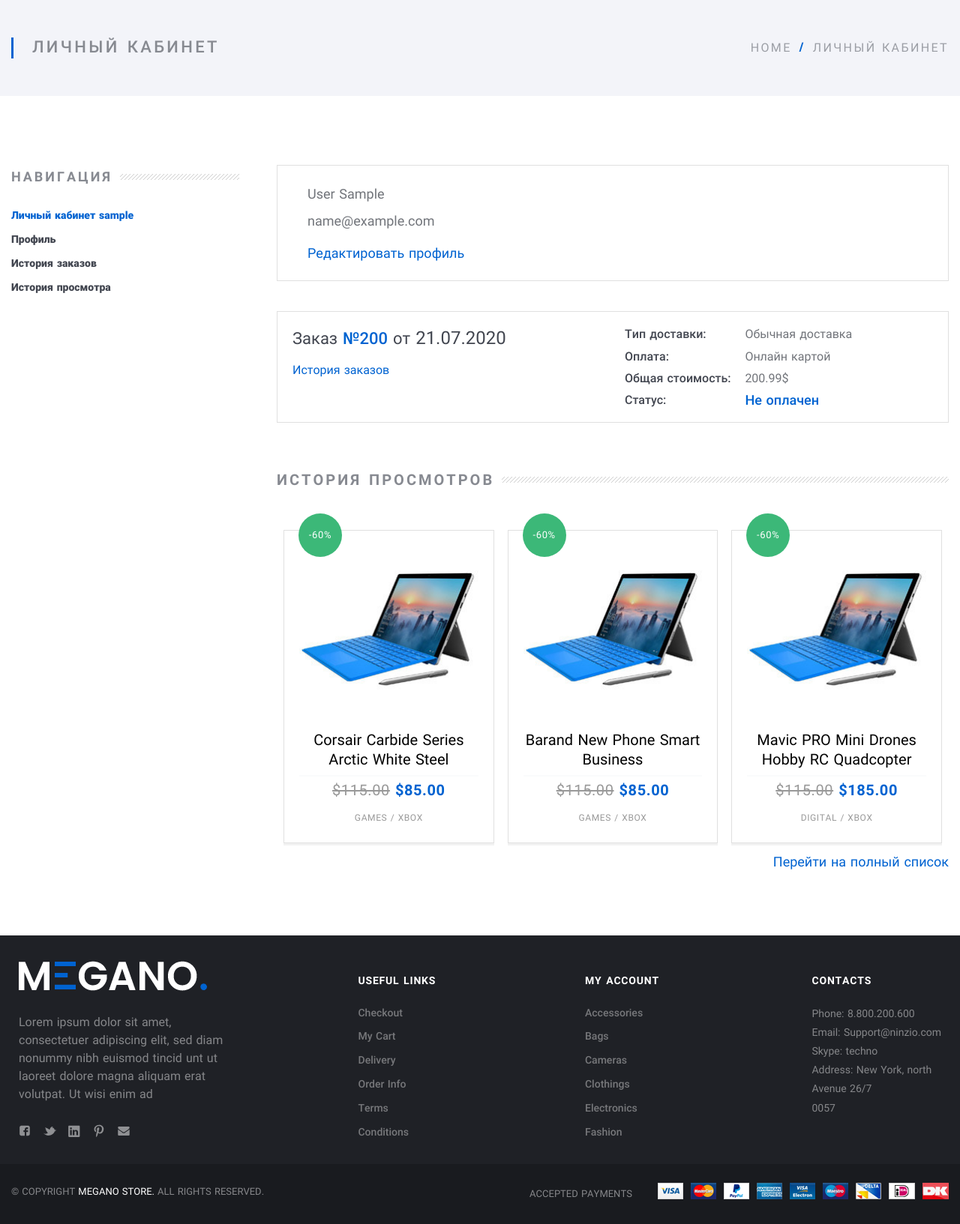
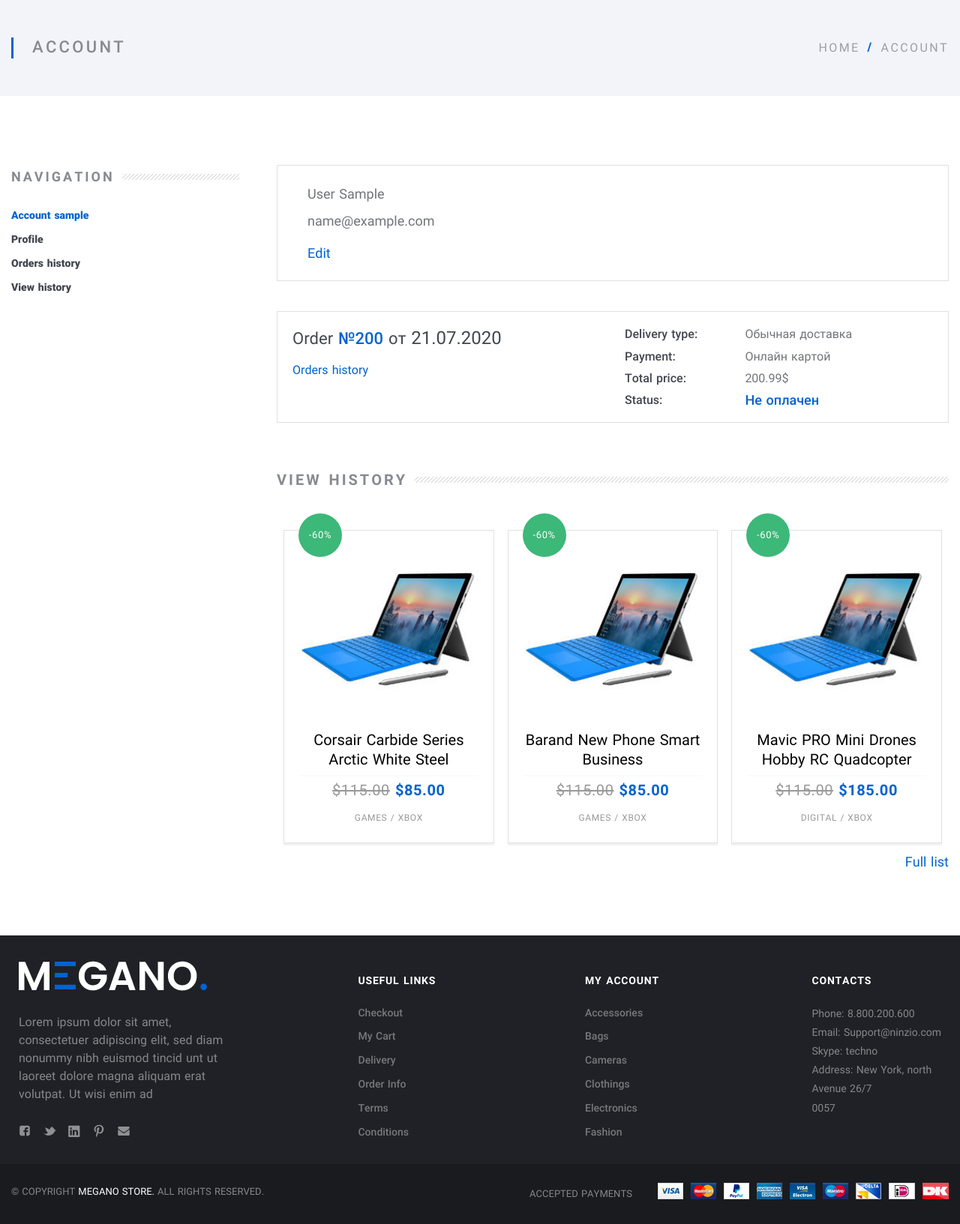
Before and after one commit to VovkaST/marketplace, a Django app: page /account/ in a window 1280 px wide. Shown: the part 260-1893 px from the top of the page at 75% size. Run offline with Django 3.2, Linux system fonts and the light colour scheme; the visitor is signed in with stand-in values (Sample User, id 1).

Commit message:
Additional features for Account

```diff
--- a/marketplace/profiles/views.py
+++ b/marketplace/profiles/views.py
@@ -1,13 +1,14 @@
-from django.contrib.auth import authenticate, login
+from django.contrib.auth.mixins import LoginRequiredMixin
 from django.contrib.auth.views import LoginView
 from django.urls import reverse_lazy
 from django.views import generic
 
 from profiles.forms import ChangeInfoForm, RegisterForm
 from profiles.models import Profile
+from services.auth import registration
 
 
-class AccountView(generic.DetailView):
+class AccountView(LoginRequiredMixin, generic.DetailView):
     model = Profile
     template_name = "profiles/account.html"
     context_object_name = "account"
@@ -16,7 +17,7 @@
         return self.request.user
 
 
-class UpdateProfile(generic.UpdateView):
+class UpdateProfile(LoginRequiredMixin, generic.UpdateView):
     form_class = ChangeInfoForm
     template_name = "profiles/profile.html"
     context_object_name = "profile"
@@ -43,14 +44,5 @@
     form_class = RegisterForm
 
     def form_valid(self, form):
-        Profile.objects.create(**{
-            'user': form.save(),
-            'phone_number': form.cleaned_data.get("phone"),
-            'avatar': form.cleaned_data.get("avatar"),
-            'patronymic': form.cleaned_data.get("patronymic"),
-        })
-        username = form.cleaned_data.get("username")
-        password = form.cleaned_data.get("password1")
-        user = authenticate(username=username, password=password)
-        login(self.request, user)
+        registration(request=self.request, registration_form=self.get_form())
         return super().form_valid(form=form)
--- /dev/null
+++ b/marketplace/services/templatetags/tags.py
@@ -0,0 +1,16 @@
+from django import template
+from django.template.defaultfilters import stringfilter
+from django.urls import reverse
+
+register = template.Library()
+
+
+@register.filter(name='if_current_url')
+@stringfilter
+def if_current_url(current_url: str, expected_url_name: str) -> bool:
+    """Тэг для сравнения текущего url c ожидаемым.
+    :param current_url: текущий url.
+    :param expected_url_name: имя ожидаемого url.
+    :return: Результат сравнения.
+    """
+    return current_url == reverse(expected_url_name)
--- a/marketplace/templates/profiles/account.html
+++ b/marketplace/templates/profiles/account.html
@@ -1,18 +1,17 @@
 {% extends 'base.html' %}
-{% load static %}
-{% load i18n %}
+{% load static i18n %}
 
 {% block content %}
   <div class="Middle Middle_top">
     <div class="Middle-top">
       <div class="wrap">
         <div class="Middle-header">
-          <h1 class="Middle-title">Личный кабинет
+          <h1 class="Middle-title">{% trans 'Account' %}
           </h1>
           <ul class="breadcrumbs Middle-breadcrumbs">
-            <li class="breadcrumbs-item"><a href="index.html">home</a>
+            <li class="breadcrumbs-item"><a href="index.html">{% trans 'Home' %}</a>
             </li>
-            <li class="breadcrumbs-item breadcrumbs-item_current"><span>Личный кабинет</span>
+            <li class="breadcrumbs-item breadcrumbs-item_current"><span>{% trans 'Account' %}</span>
             </li>
           </ul>
         </div>
@@ -20,28 +19,9 @@
     </div>
     <div class="Section Section_column Section_columnLeft">
       <div class="wrap">
-        <div class="Section-column">
-          <div class="Section-columnSection">
-            <header class="Section-header">
-              <strong class="Section-title">Навигация
-              </strong>
-            </header>
-            <div class="Section-columnContent">
-              <div class="NavigateProfile">
-                <ul class="menu menu_vt">
-                  <li class="menu-item_ACTIVE menu-item"><a class="menu-link" href="{% url 'account'%}">Личный кабинет {{request.user.username}}</a>
-                  </li>
-                  <li class="menu-item"><a class="menu-link" href="{% url 'profile' %}">Профиль</a>
-                  </li>
-                  <li class="menu-item"><a class="menu-link" href="historyorder.html">История заказов</a>
-                  </li>
-                  <li class="menu-item"><a class="menu-link" href="historyview.html">История просмотра</a>
-                  </li>
-                </ul>
-              </div>
-            </div>
-          </div>
-        </div>
+
+        {% include 'profiles/navigation.html' %}
+
         <div class="Section-content">
           <div class="Account">
             <div class="Account-group account_section">
@@ -57,7 +37,7 @@
                     <div class="account-column__row">{{ account.last_name }} {{ account.first_name }} {{ account.profile.patronymic }}</div>
                     <div class="account-column__row">{{ account.profile.phone_number }}</div>
                     <div class="account-column__row">{{ account.email }}</div>
-                </div><a class="Account-editLink" href="{% url 'profile' %}">Редактировать профиль</a>
+                </div><a class="Account-editLink" href="{% url 'profile' %}">{% trans 'Edit' %}</a>
               </div>
             </div>
             <div class="Account-group">
@@ -65,31 +45,31 @@
                 <div class="Order Order_anons account_section">
                   <div class="Order-personal">
                     <div class="row">
-                      <div class="row-block"><a class="Order-title" href="oneorder.html">Заказ&#32;<span class="Order-numberOrder">№200</span>&#32;от&#32;<span class="Order-dateOrder">21.07.2020</span></a>
-                        <div class="Account-editLink"><a href="historyorder.html">История заказов</a>
+                      <div class="row-block"><a class="Order-title" href="oneorder.html">{% trans 'Order' %}&#32;<span class="Order-numberOrder">№200</span>&#32;от&#32;<span class="Order-dateOrder">21.07.2020</span></a>
+                        <div class="Account-editLink"><a href="historyorder.html">{% trans 'Orders history' %}</a>
                         </div>
                       </div>
                       <div class="row-block">
                         <div class="Order-info Order-info_delivery">
-                          <div class="Order-infoType">Тип доставки:
+                          <div class="Order-infoType">{% trans 'Delivery type' %}:
                           </div>
                           <div class="Order-infoContent">Обычная доставка
                           </div>
                         </div>
                         <div class="Order-info Order-info_pay">
-                          <div class="Order-infoType">Оплата:
+                          <div class="Order-infoType">{% trans 'Payment' %}:
                           </div>
                           <div class="Order-infoContent">Онлайн картой
                           </div>
                         </div>
                         <div class="Order-info">
-                          <div class="Order-infoType">Общая стоимость:
+                          <div class="Order-infoType">{% trans 'Total price' %}:
                           </div>
                           <div class="Order-infoContent">200.99$
                           </div>
                         </div>
                         <div class="Order-info Order-info_status">
-                          <div class="Order-infoType">Статус:
+                          <div class="Order-infoType">{% trans 'Status' %}:
                           </div>
                           <div class="Order-infoContent">Не оплачен
                           </div>
@@ -103,7 +83,7 @@
             <div class="Account-group">
               <div class="Account-column Account-column_full">
                 <header class="Section-header">
-                  <h2 class="Section-title">История просмотров
+                  <h2 class="Section-title">{% trans 'View history' %}
                   </h2>
                 </header>
                 <div class="Cards Cards_account">
@@ -156,7 +136,7 @@
                     </div>
                   </div>
                 </div>
-                <div class="Account-editLink Account-editLink_view"><a href="historyview.html">Перейти на полный список</a>
+                <div class="Account-editLink Account-editLink_view"><a href="historyview.html">{% trans 'Full list' %}</a>
                 </div>
               </div>
             </div>
--- /dev/null
+++ b/marketplace/templates/profiles/navigation.html
@@ -0,0 +1,27 @@
+{% load i18n tags %}
+<div class="Section-column">
+  <div class="Section-columnSection">
+    <header class="Section-header">
+      <strong class="Section-title">{% trans 'Navigation' %}
+      </strong>
+    </header>
+    <div class="Section-columnContent">
+      <div class="NavigateProfile">
+        <ul class="menu menu_vt">
+          <li class="menu-item {% if request.path|if_current_url:'account' %} menu-item_ACTIVE {% endif %}">
+              <a class="menu-link" href="{% url 'account' %}">{% trans 'Account' %} {{request.user.username}}</a>
+          </li>
+          <li class="menu-item {% if request.path|if_current_url:'profile' %} menu-item_ACTIVE {% endif %}">
+              <a class="menu-link" href="{% url 'profile' %}">{% trans 'Profile' %}</a>
+          </li>
+          <li class="menu-item">
+              <a class="menu-link" href="historyorder.html">{% trans 'Orders history' %}</a>
+          </li>
+          <li class="menu-item">
+              <a class="menu-link" href="historyview.html">{% trans 'View history' %}</a>
+          </li>
+        </ul>
+      </div>
+    </div>
+  </div>
+</div>
```
Also changed, not shown: marketplace/services/auth.py (added, +25 -0 lines), marketplace/templates/profiles/profile.html (+7 -27 lines), marketplace/services/templatetags/__init__.py (added).
